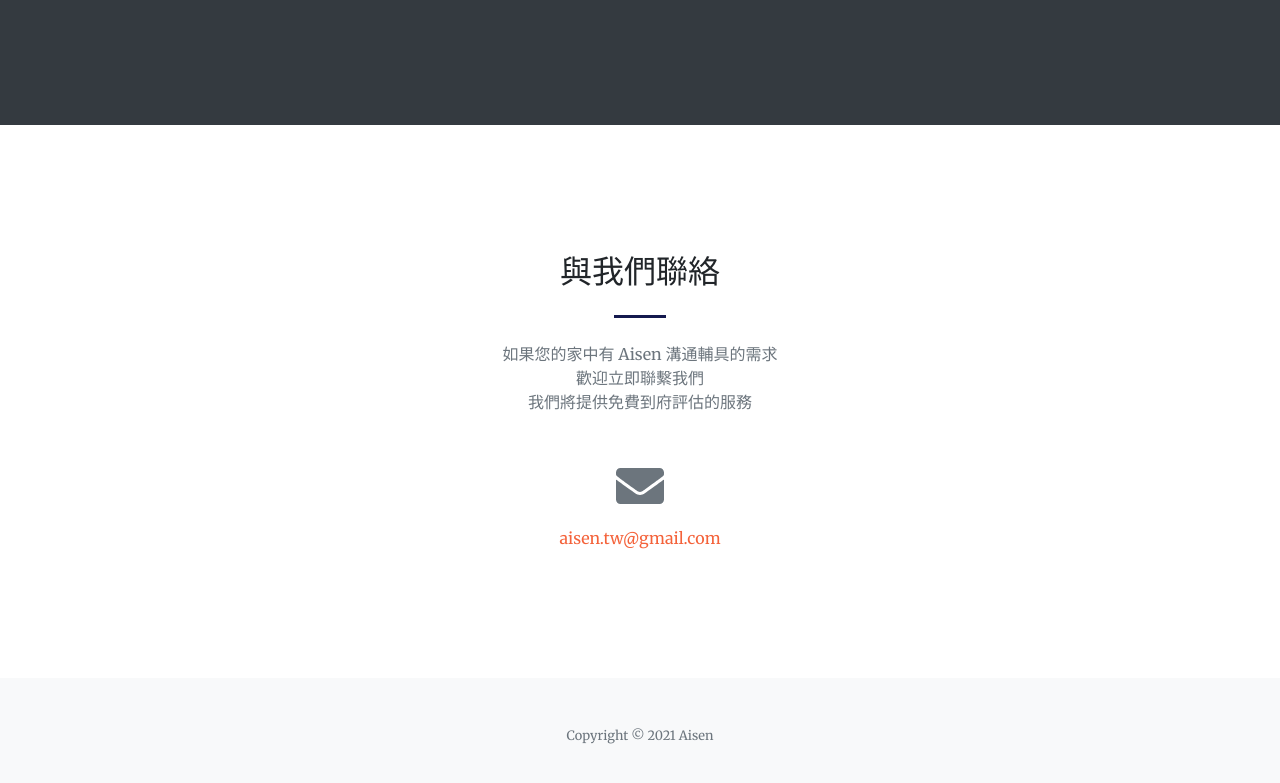
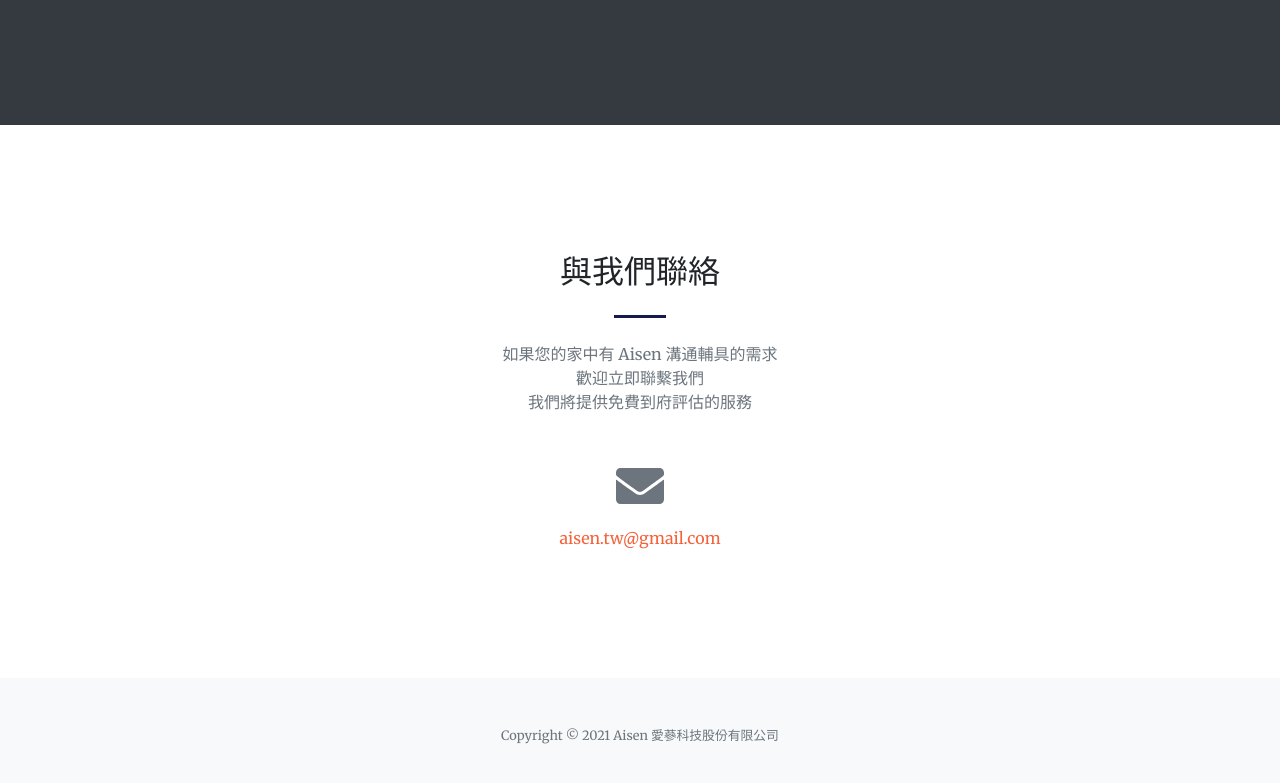
Before and after one commit to aisen-lab/aisen.com.tw, a plain HTML site: page index.html in a window 1280 px wide. Shown: the part 2398-3181 px from the top of the page. Drawn offline with nearby package versions, Linux system fonts and the light colour scheme.

Commit message:
Update Company Name

```diff
--- a/index.html
+++ b/index.html
@@ -171,7 +171,7 @@
         </section>
         <!-- Footer-->
         <footer class="bg-light py-5">
-            <div class="container"><div class="small text-center text-muted">Copyright © 2021 Aisen</div></div>
+            <div class="container"><div class="small text-center text-muted">Copyright © 2021 Aisen 愛蔘科技股份有限公司</div></div>
         </footer>
         <!-- Bootstrap core JS-->
         <script src="https://cdnjs.cloudflare.com/ajax/libs/jquery/3.5.1/jquery.min.js"></script>
```
